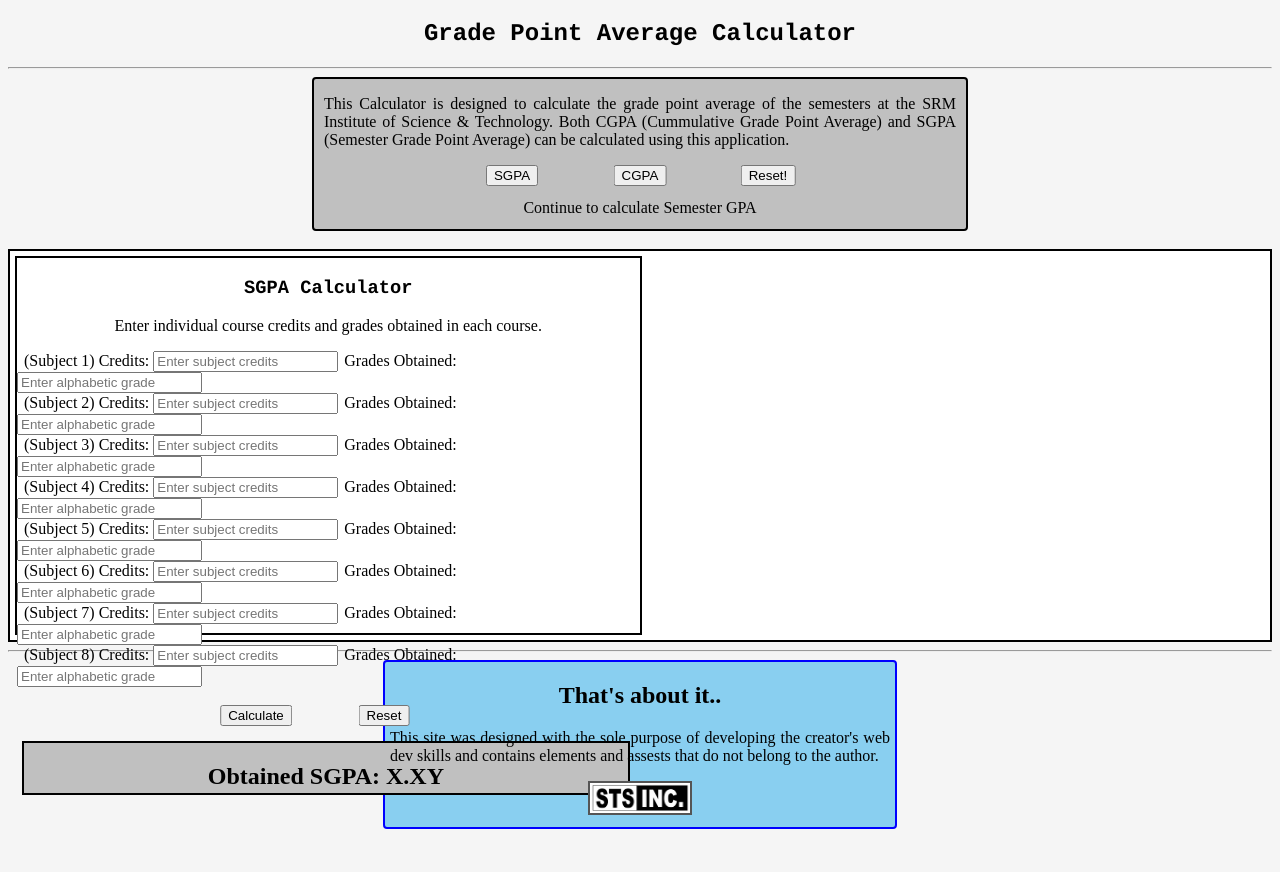
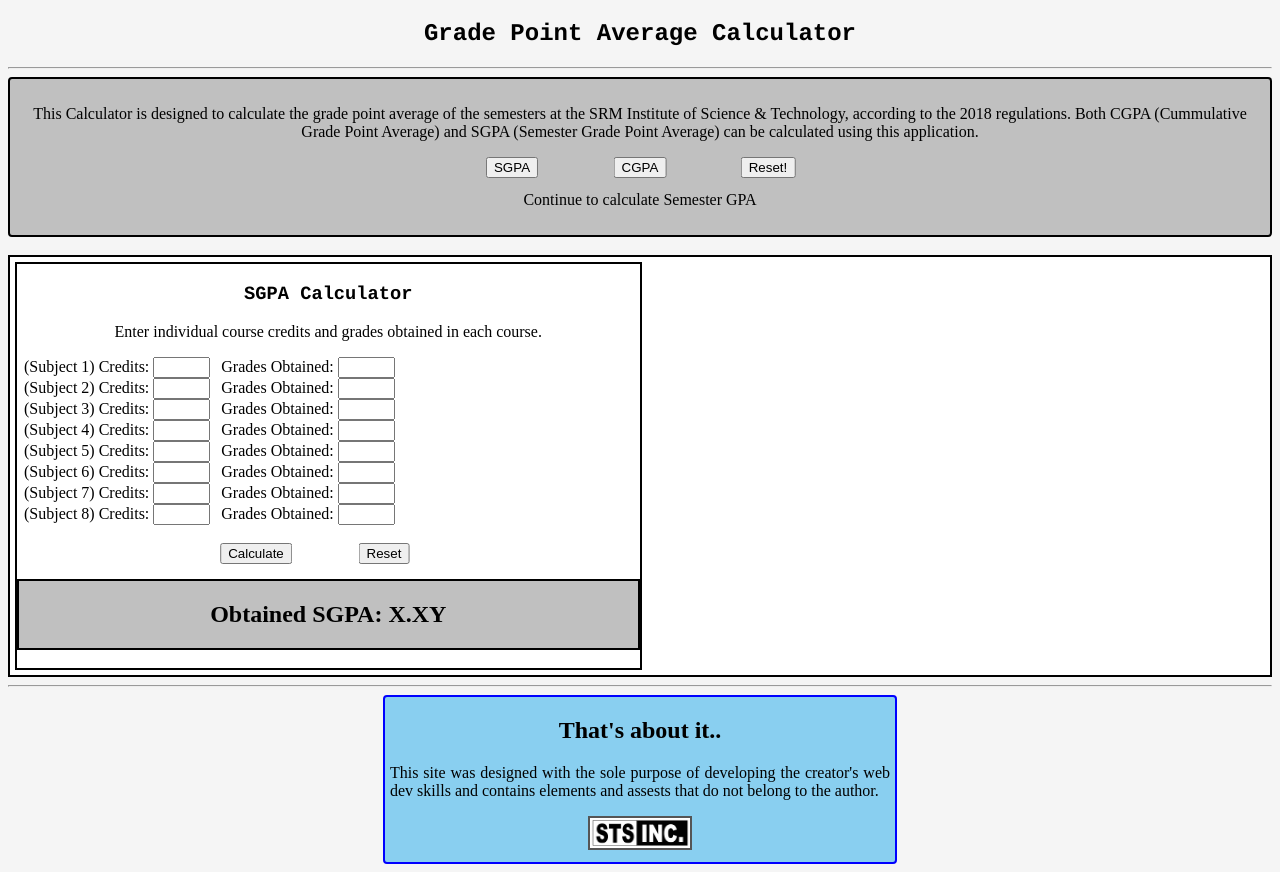
Before and after one commit to sts-ss/sts-ss.github.io, a plain HTML site: page index.html in a window 1280 px wide. Both pictures are taken after a click on the button "SGPA". Before the commit the page ends 837 px from the top, so only its background shows below. Drawn offline with Linux system fonts and the light colour scheme.

Commit message:
UI Update

```diff
--- a/index.html
+++ b/index.html
@@ -1,5 +1,6 @@
 <!DOCTYPE html>
 <html lang="en">
+
 <head>
 
   <!--  Meta  -->
@@ -10,111 +11,115 @@
   <!--  Styles  -->
   <link rel="stylesheet" href="styles/index.processed.css">
 </head>
+
 <body>
   <h2 style="font-family:Courier;text-align:center;">Grade Point Average Calculator</h2>
   <hr>
-  <div style="border:2px solid black;border-radius:4px;background-color:silver;text-align:justify;height: 150px; width: 50%; margin:auto;padding-left:10px;padding-right:10px;">
-    <p>This Calculator is designed to calculate the grade point average of the semesters at the SRM Institute of Science & Technology. Both CGPA (Cummulative Grade Point Average) and SGPA (Semester Grade Point Average) can be calculated using this application.
+  <div style="border:2px solid black;border-radius:4px;background-color:silver;text-align:center;margin:auto;padding:10px;">
+    <p>This Calculator is designed to calculate the grade point average of the semesters at the SRM Institute of Science & Technology, according to the 2018 regulations. Both CGPA (Cummulative Grade Point Average) and SGPA (Semester Grade Point Average)
+      can be calculated using this application.
     </p>
     <div style="margin:auto;">
-      <button id="sgpa" style="margin: 0;position: absolute;left: 40%;-ms-transform: translateX(-50%);transform: translateX(-50%);" onClick="sgpa()">SGPA</button>
-      <button id="cgpa" style="margin: 0;position: absolute;left: 50%;-ms-transform: translateX(-50%);transform: translateX(-50%);" onClick="cgpa()">CGPA</button>
-      <button id="cgpa" style="margin: 0;position: absolute;left: 60%;-ms-transform: translateX(-50%);transform: translateX(-50%);" onClick="rst()">Reset!</button>
+      <button id="sgpa" style="margin: 0;position: absolute;left: 40%;-ms-transform: translateX(-50%);transform: translateX(-50%);" onclick="sgpa()">SGPA</button>
+      <button id="cgpa" style="margin: 0;position: absolute;left: 50%;-ms-transform: translateX(-50%);transform: translateX(-50%);" onclick="cgpa()">CGPA</button>
+      <button id="rst0" style="margin: 0;position: absolute;left: 60%;-ms-transform: translateX(-50%);transform: translateX(-50%);" onclick="rst()">Reset!</button>
     </div><br>
     <p style="text-align:center">
       <label id="ind">Select one of the given options to calculate grade point average.</label>
     </p>
   </div><br>
   <div style="display: grid;grid-template-columns: 1fr 1fr;grid-column-gap: 5px;border:2px solid black;background:white;padding:5px;">
-    <div id="b1" style="height: 375px;width:100%;margin:auto;border:2px solid black;visibility:hidden;">
+    <div id="b1" style="width:100%;margin:auto;border:2px solid black;visibility:hidden;">
       <h3 style="font-family:courier;text-align:center;">SGPA Calculator</h3>
       <p style="text-align:center;">
         Enter individual course credits and grades obtained in each course.
       </p>
       <label id="s1" style="padding-left:7px;">(Subject 1) Credits:</label>
-      <input type="text" id="s1c" placeholder="Enter subject credits">
-      <label id="s2" style="padding-left:2px;">Grades Obtained:</label>
-      <input type="text" id="s1g" placeholder="Enter alphabetic grade"><br>
+      <input type="text" id="s1c" size="4">
+      <label id="s2" style="padding-left:7px;">Grades Obtained:</label>
+      <input type="text" id="s1g" size="4"><br>
       <label id="s3" style="padding-left:7px;">(Subject 2) Credits:</label>
-      <input type="text" id="s2c" placeholder="Enter subject credits">
-      <label id="s4" style="padding-left:2px;">Grades Obtained:</label>
-      <input type="text" id="s2g" placeholder="Enter alphabetic grade"><br>
+      <input type="text" id="s2c" size="4">
+      <label id="s4" style="padding-left:7px;">Grades Obtained:</label>
+      <input type="text" id="s2g" size="4"><br>
       <label id="s5" style="padding-left:7px;">(Subject 3) Credits:</label>
-      <input type="text" id="s3c" placeholder="Enter subject credits">
-      <label id="s6" style="padding-left:2px;">Grades Obtained:</label>
-      <input type="text" id="s3g" placeholder="Enter alphabetic grade"><br>
+      <input type="text" id="s3c" size="4">
+      <label id="s6" style="padding-left:7px;">Grades Obtained:</label>
+      <input type="text" id="s3g" size="4"><br>
       <label id="s7" style="padding-left:7px;">(Subject 4) Credits:</label>
-      <input type="text" id="s4c" placeholder="Enter subject credits">
-      <label id="s8" style="padding-left:2px;">Grades Obtained:</label>
-      <input type="text" id="s4g" placeholder="Enter alphabetic grade"><br>
+      <input type="text" id="s4c" size="4">
+      <label id="s8" style="padding-left:7px;">Grades Obtained:</label>
+      <input type="text" id="s4g" size="4"><br>
       <label id="s9" style="padding-left:7px;">(Subject 5) Credits:</label>
-      <input type="text" id="s5c" placeholder="Enter subject credits">
-      <label id="s10" style="padding-left:2px;">Grades Obtained:</label>
-      <input type="text" id="s5g" placeholder="Enter alphabetic grade"><br>
+      <input type="text" id="s5c" size="4">
+      <label id="s10" style="padding-left:7px;">Grades Obtained:</label>
+      <input type="text" id="s5g" size="4"><br>
       <label id="s11" style="padding-left:7px;">(Subject 6) Credits:</label>
-      <input type="text" id="s6c" placeholder="Enter subject credits">
-      <label id="s12" style="padding-left:2px;">Grades Obtained:</label>
-      <input type="text" id="s6g" placeholder="Enter alphabetic grade"><br>
+      <input type="text" id="s6c" size="4">
+      <label id="s12" style="padding-left:7px;">Grades Obtained:</label>
+      <input type="text" id="s6g" size="4"><br>
       <label id="s13" style="padding-left:7px;">(Subject 7) Credits:</label>
-      <input type="text" id="s7c" placeholder="Enter subject credits">
-      <label id="s14" style="padding-left:2px;">Grades Obtained:</label>
-      <input type="text" id="s7g" placeholder="Enter alphabetic grade"><br>
+      <input type="text" id="s7c" size="4">
+      <label id="s14" style="padding-left:7px;">Grades Obtained:</label>
+      <input type="text" id="s7g" size="4"><br>
       <label id="s15" style="padding-left:7px;">(Subject 8) Credits:</label>
-      <input type="text" id="s8c" placeholder="Enter subject credits">
-      <label id="s16" style="padding-left:2px;">Grades Obtained:</label>
-      <input type="text" id="s8g" placeholder="Enter alphabetic grade"><br><br>
+      <input type="text" id="s8c" size="4">
+      <label id="s16" style="padding-left:7px;">Grades Obtained:</label>
+      <input type="text" id="s8g" size="4"><br><br>
       <div>
-        <button type="button" id="cal1" onClick()="myFunc1()" style="margin: 0;position: absolute;left: 20%;-ms-transform: translateX(-50%);transform: translateX(-50%);">Calculate</button>
-        <button type="button" id="rst1" onClick()="myCrest()" style="margin: 0;position: absolute;left: 30%;-ms-transform: translateX(-50%);transform: translateX(-50%);">Reset</button>
+        <button type="button" id="cal1" style="margin: 0;position: absolute;left: 20%;-ms-transform: translateX(-50%);transform: translateX(-50%);">Calculate</button>
+        <button type="button" id="rst1" style="margin: 0;position: absolute;left: 30%;-ms-transform: translateX(-50%);transform: translateX(-50%);">Reset</button>
       </div><br><br>
-      <div id="r1" style="height:50px;width:97%;background:silver;border:2px solid black;margin-left:5px;">
-        <h2 style="text-align:center;">Obtained SGPA: <label id="cgpav">X.XY</label></h2>
+      <div id="r1" style="background:silver;border:2px solid black;margin:auto;">
+        <h2 style="text-align:center;">Obtained SGPA: <label id="sgpav">X.XY</label></h2>
       </div>
+      <br>
     </div>
-    <div id="b2" style="height:375px;width:100%;margin:auto;border:2px solid black;visibility:hidden;">
+    <div id="b2" style="width:100%;margin:auto;border:2px solid black;visibility:hidden;">
       <h3 style="font-family:courier;text-align:center;">CGPA Calculator</h3>
       <p style="text-align:center;">
         Enter individual semester GPA and total credits obtained in each semester.
       </p>
       <label id="c1" style="padding-left:7px;">(Semester 1) Credits:</label>
-      <input type="text" id="c1c" placeholder="Enter semester total credits">
-      <label id="c2" style="padding-left:2px;">SGPA Obtained:</label>
-      <input type="text" id="c1g" placeholder="Enter alphabetic grade"><br>
+      <input type="text" id="c1c" size="4">
+      <label id="c2" style="padding-left:7px;">SGPA Obtained:</label>
+      <input type="text" id="c1g" size="4"><br>
       <label id="c3" style="padding-left:7px;">(Semester 2) Credits:</label>
-      <input type="text" id="c2c" placeholder="Enter semester total credits">
-      <label id="c4" style="padding-left:2px;">SGPA Obtained:</label>
-      <input type="text" id="c2g" placeholder="Enter alphabetic grade"><br>
+      <input type="text" id="c2c" size="4">
+      <label id="c4" style="padding-left:7px;">SGPA Obtained:</label>
+      <input type="text" id="c2g" size="4"><br>
       <label id="c5" style="padding-left:7px;">(Semester 3) Credits:</label>
-      <input type="text" id="c3c" placeholder="Enter semester total credits">
-      <label id="c6" style="padding-left:2px;">SGPA Obtained:</label>
-      <input type="text" id="c3g" placeholder="Enter alphabetic grade"><br>
+      <input type="text" id="c3c" size="4">
+      <label id="c6" style="padding-left:7px;">SGPA Obtained:</label>
+      <input type="text" id="c3g" size="4"><br>
       <label id="c7" style="padding-left:7px;">(Semester 4) Credits:</label>
-      <input type="text" id="c4c" placeholder="Enter semester total credits">
-      <label id="c8" style="padding-left:2px;">SGPA Obtained:</label>
-      <input type="text" id="c4g" placeholder="Enter alphabetic grade"><br>
+      <input type="text" id="c4c" size="4">
+      <label id="c8" style="padding-left:7px;">SGPA Obtained:</label>
+      <input type="text" id="c4g" size="4"><br>
       <label id="c9" style="padding-left:7px;">(Semester 5) Credits:</label>
-      <input type="text" id="c5c" placeholder="Enter semester total credits">
-      <label id="c10" style="padding-left:2px;">SGPA Obtained:</label>
-      <input type="text" id="c5g" placeholder="Enter alphabetic grade"><br>
+      <input type="text" id="c5c" size="4">
+      <label id="c10" style="padding-left:7px;">SGPA Obtained:</label>
+      <input type="text" id="c5g" size="4"><br>
       <label id="c11" style="padding-left:7px;">(Semester 6) Credits:</label>
-      <input type="text" id="c6c" placeholder="Enter semester total credits">
-      <label id="c12" style="padding-left:2px;">SGPA Obtained:</label>
-      <input type="text" id="c6g" placeholder="Enter alphabetic grade"><br>
+      <input type="text" id="c6c" size="4">
+      <label id="c12" style="padding-left:7px;">SGPA Obtained:</label>
+      <input type="text" id="c6g" size="4"><br>
       <label id="c13" style="padding-left:7px;">(Semester 7) Credits:</label>
-      <input type="text" id="c7c" placeholder="Enter semester total credits">
-      <label id="c14" style="padding-left:2px;">SGPA Obtained:</label>
-      <input type="text" id="c7g" placeholder="Enter alphabetic grade"><br>
+      <input type="text" id="c7c" size="4">
+      <label id="c14" style="padding-left:7px;">SGPA Obtained:</label>
+      <input type="text" id="c7g" size="4"><br>
       <label id="c15" style="padding-left:7px;">(Semester 8) Credits:</label>
-      <input type="text" id="c8c" placeholder="Enter semester total credits">
-      <label id="c16" style="padding-left:2px;">SGPA Obtained:</label>
-      <input type="text" id="c8g" placeholder="Enter alphabetic grade"><br><br>
+      <input type="text" id="c8c" size="4">
+      <label id="c16" style="padding-left:7px;">SGPA Obtained:</label>
+      <input type="text" id="c8g" size="4"><br><br>
       <div style="margin-left:auto;">
-        <button id="cal2" onClick()="cgpac()" style="margin: 0;position: absolute;left: 70%;-ms-transform: translateX(-50%);transform: translateX(-50%);">Calculate</button>
-        <button id="rst1" onClick()="crest()" style="margin: 0;position: absolute;left: 80%;-ms-transform: translateX(-50%);transform: translateX(-50%);">Reset</button>
+        <button id="cal2" onClick()="myFunc2()" style="margin: 0;position: absolute;left: 70%;-ms-transform: translateX(-50%);transform: translateX(-50%);">Calculate</button>
+        <button id="rst2" onClick()="myCrest()" style="margin: 0;position: absolute;left: 80%;-ms-transform: translateX(-50%);transform: translateX(-50%);">Reset</button>
       </div><br><br>
-      <div id ="r2" style="height:50px;width:97%;background:silver;border:2px solid black;margin-left:5px;">
+      <div id="r2" style="background:silver;border:2px solid black;margin:auto;">
         <h2 style="text-align:center;">Obtained CGPA: <label id="cgpav">X.XY</label></h2>
       </div>
+      <br>
     </div>
   </div>
   <hr>
@@ -133,4 +138,5 @@
   </div>
   <script src="scripts/index.js"></script>
 </body>
+
 </html>
```
Lines whose indentation alone changed are shown as unchanged.
